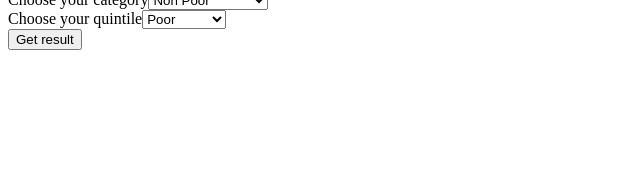
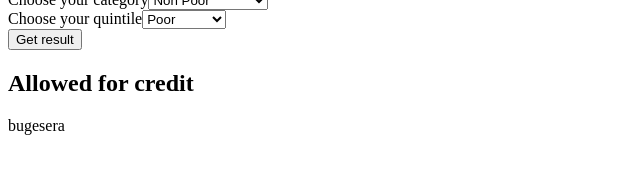
Before and after one commit to niyomugaboetiene/Rwanda-Credit-denial-prediction.ml, a React (Vite) app in the folder client/: page / in a window 1280 px wide. Shown: the part 152-326 px from the top of the page, without its empty margins (0-640 px from the left). Built offline with nearby package versions, Linux system fonts and the light colour scheme; no server answers.

Commit message:
implementing backend side of my AI-based app

```diff
--- a/client/src/pages/IndexComponent.jsx
+++ b/client/src/pages/IndexComponent.jsx
@@ -10,8 +10,8 @@ export const PredictingComonent = () => {
     const [poverty_converted, setPoverty_converted] = useState("");
     const [quintile_converted, setQuintile_converted] = useState("");
     const [district, setSelectedDistrict] = useState("");
-    const [province, setSelectedProvince] = useState("");
-    const [prediction, setPrediction] = useState(null);
+    const [province, setSelectedProvince] = useState("city of kigali");
+    const [prediction, setPrediction] = useState("bugesera");
     const [loading, setLoading] = useState(false);
     const [message, setMessage] = useState("");
 
@@ -72,6 +72,11 @@ export const PredictingComonent = () => {
                quintile_converted: Number(quintile_converted)
             });
 
+            console.log("District", district);
+            console.log("province", province);
+            console.log("ur_converted", ur_converted);
+            console.log("poverty_converted", poverty_converted);
+            console.log("quintile_converted", quintile_converted);
             setPrediction(res.data.result);
             setLoading(false);
         }  catch (err) {
```
